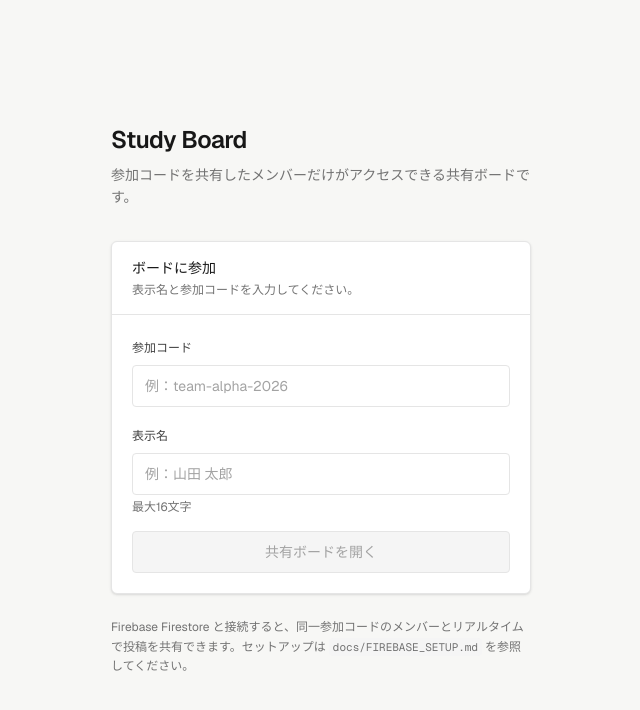
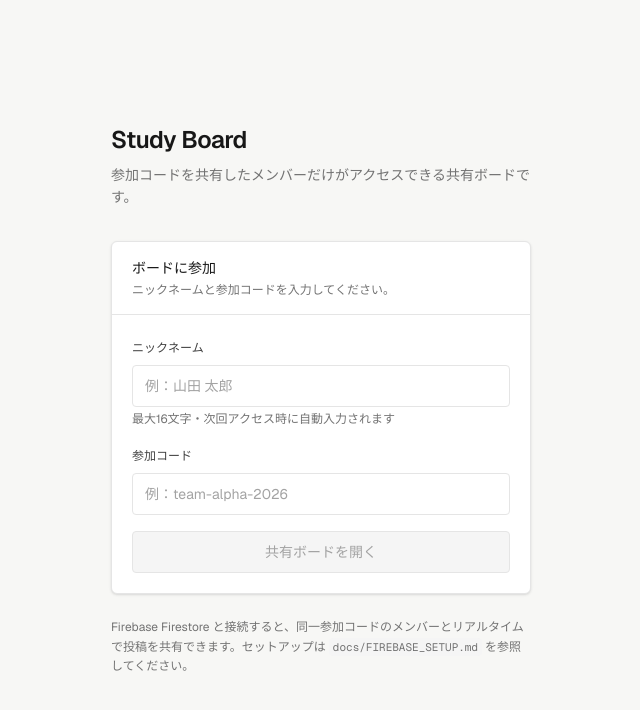
Before and after one commit to AsakiHirabayashi/study-bboard, a Next.js app: page / in a window 1280 px wide. Shown: the top 710 px of the page, without its empty margins (319-959 px from the left). Built offline with nearby package versions, Linux system fonts and the light colour scheme.

Commit message:
add nickname persistence

```diff
--- a/src/app/chat/page.tsx
+++ b/src/app/chat/page.tsx
@@ -11,11 +11,12 @@ import {
   type Post,
 } from "@/lib/posts";
 import { getAuthorCardColors } from "@/lib/authorColor";
+import { clampNickname, getActiveNickname } from "@/lib/nickname";
 import { getClientId, joinCodeToRoomId } from "@/lib/room";
 
 export default function BoardPage() {
   const router = useRouter();
-  const [displayName, setDisplayName] = useState("");
+  const [nickname, setNickname] = useState("");
   const [joinCode, setJoinCode] = useState("");
   const [roomId, setRoomId] = useState<string | null>(null);
   const [clientId, setClientId] = useState("");
@@ -27,13 +28,13 @@ export default function BoardPage() {
   const listRef = useRef<HTMLDivElement | null>(null);
 
   useEffect(() => {
-    const n = sessionStorage.getItem("sb_name") ?? sessionStorage.getItem("hc_name") ?? "";
+    const n = clampNickname(getActiveNickname());
     const c = sessionStorage.getItem("sb_code") ?? sessionStorage.getItem("hc_pass") ?? "";
-    if (!n.trim() || !c.trim()) {
+    if (!n || !c.trim()) {
       router.replace("/");
       return;
     }
-    setDisplayName(n);
+    setNickname(n);
     setJoinCode(c);
     setClientId(getClientId());
   }, [router]);
@@ -87,13 +88,13 @@ export default function BoardPage() {
 
   async function submit() {
     const t = text.replace(/\s+/g, " ").trim();
-    if (!t || !roomId || isSending) return;
+    if (!t || !roomId || isSending || !nickname) return;
 
     setIsSending(true);
     try {
       await sendPost({
         roomId,
-        displayName: displayName || "匿名",
+        displayName: nickname,
         text: t,
         clientId,
       });
@@ -133,7 +134,7 @@ export default function BoardPage() {
             </div>
 
             <div className="shrink-0 text-xs text-[#525252] border border-[var(--border)] rounded px-2.5 py-1 bg-[var(--muted-bg)]">
-              {displayName || "表示名なし"}
+              {nickname}
             </div>
           </div>
         </header>
--- a/src/app/page.tsx
+++ b/src/app/page.tsx
@@ -1,25 +1,27 @@
 "use client";
 
-import { useMemo, useState } from "react";
+import { clampNickname, getStoredNickname, saveNickname } from "@/lib/nickname";
+import { useEffect, useMemo, useState } from "react";
 import { useRouter } from "next/navigation";
-
-function clampName(input: string) {
-  return input.replace(/\s+/g, " ").trim().slice(0, 16);
-}
 
 export default function Home() {
   const router = useRouter();
   const [joinCode, setJoinCode] = useState("");
-  const [displayName, setDisplayName] = useState("");
+  const [nickname, setNickname] = useState("");
+
+  useEffect(() => {
+    const saved = getStoredNickname();
+    if (saved) setNickname(saved);
+  }, []);
 
   const canEnter = useMemo(() => {
-    return joinCode.trim().length >= 2 && clampName(displayName).length >= 1;
-  }, [joinCode, displayName]);
+    return joinCode.trim().length >= 2 && clampNickname(nickname).length >= 1;
+  }, [joinCode, nickname]);
 
   function onEnter() {
-    const safeName = clampName(displayName);
-    if (!safeName || joinCode.trim().length < 2) return;
-    sessionStorage.setItem("sb_name", safeName);
+    const safeNickname = clampNickname(nickname);
+    if (!safeNickname || joinCode.trim().length < 2) return;
+    saveNickname(safeNickname);
     sessionStorage.setItem("sb_code", joinCode.trim());
     router.push("/chat");
   }
@@ -40,11 +42,26 @@ export default function Home() {
           <div className="border-b border-[var(--border)] px-5 py-4">
             <h2 className="text-sm font-medium text-[#171717]">ボードに参加</h2>
             <p className="mt-1 text-xs text-[var(--muted)]">
-              表示名と参加コードを入力してください。
+              ニックネームと参加コードを入力してください。
             </p>
           </div>
 
           <div className="px-5 py-5 space-y-4">
+            <label className="block">
+              <span className="text-xs font-medium text-[#404040]">ニックネーム</span>
+              <input
+                value={nickname}
+                onChange={(e) => setNickname(e.target.value)}
+                inputMode="text"
+                autoComplete="nickname"
+                placeholder="例：山田 太郎"
+                className="mt-1.5 w-full rounded border border-[var(--border)] bg-white px-3 py-2.5 text-sm text-[#171717] outline-none placeholder:text-[#a3a3a3] focus:border-[var(--border-strong)] focus:ring-1 focus:ring-[#d4d4d4]"
+              />
+              <span className="mt-1 block text-xs text-[var(--muted)]">
+                最大16文字・次回アクセス時に自動入力されます
+              </span>
+            </label>
+
             <label className="block">
               <span className="text-xs font-medium text-[#404040]">参加コード</span>
               <input
@@ -55,19 +72,6 @@ export default function Home() {
                 placeholder="例：team-alpha-2026"
                 className="mt-1.5 w-full rounded border border-[var(--border)] bg-white px-3 py-2.5 text-sm text-[#171717] outline-none placeholder:text-[#a3a3a3] focus:border-[var(--border-strong)] focus:ring-1 focus:ring-[#d4d4d4]"
               />
-            </label>
-
-            <label className="block">
-              <span className="text-xs font-medium text-[#404040]">表示名</span>
-              <input
-                value={displayName}
-                onChange={(e) => setDisplayName(e.target.value)}
-                inputMode="text"
-                autoComplete="off"
-                placeholder="例：山田 太郎"
-                className="mt-1.5 w-full rounded border border-[var(--border)] bg-white px-3 py-2.5 text-sm text-[#171717] outline-none placeholder:text-[#a3a3a3] focus:border-[var(--border-strong)] focus:ring-1 focus:ring-[#d4d4d4]"
-              />
-              <span className="mt-1 block text-xs text-[var(--muted)]">最大16文字</span>
             </label>
 
             <button
--- /dev/null
+++ b/src/lib/nickname.ts
@@ -0,0 +1,28 @@
+const NICKNAME_KEY = "sb_nickname";
+
+export function clampNickname(input: string) {
+  return input.replace(/\s+/g, " ").trim().slice(0, 16);
+}
+
+/** localStorage に保存されたニックネーム */
+export function getStoredNickname(): string {
+  if (typeof window === "undefined") return "";
+  return localStorage.getItem(NICKNAME_KEY) ?? "";
+}
+
+/** ニックネームを localStorage と sessionStorage に保存 */
+export function saveNickname(nickname: string) {
+  const safe = clampNickname(nickname);
+  if (!safe) return;
+  localStorage.setItem(NICKNAME_KEY, safe);
+  sessionStorage.setItem("sb_name", safe);
+}
+
+/** チャット画面用（セッション → localStorage の順で取得） */
+export function getActiveNickname(): string {
+  if (typeof window === "undefined") return "";
+  const fromSession =
+    sessionStorage.getItem("sb_name") ?? sessionStorage.getItem("hc_name") ?? "";
+  if (fromSession.trim()) return clampNickname(fromSession);
+  return getStoredNickname();
+}
```
